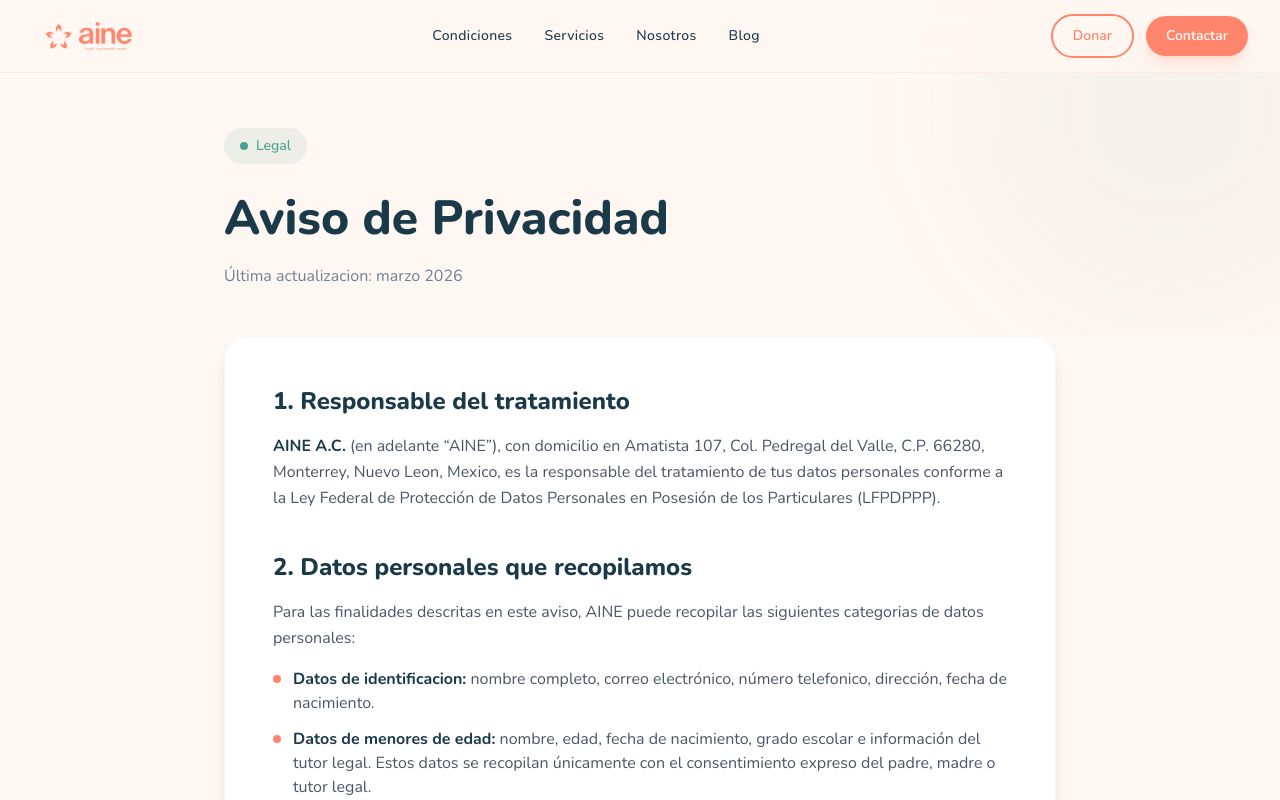
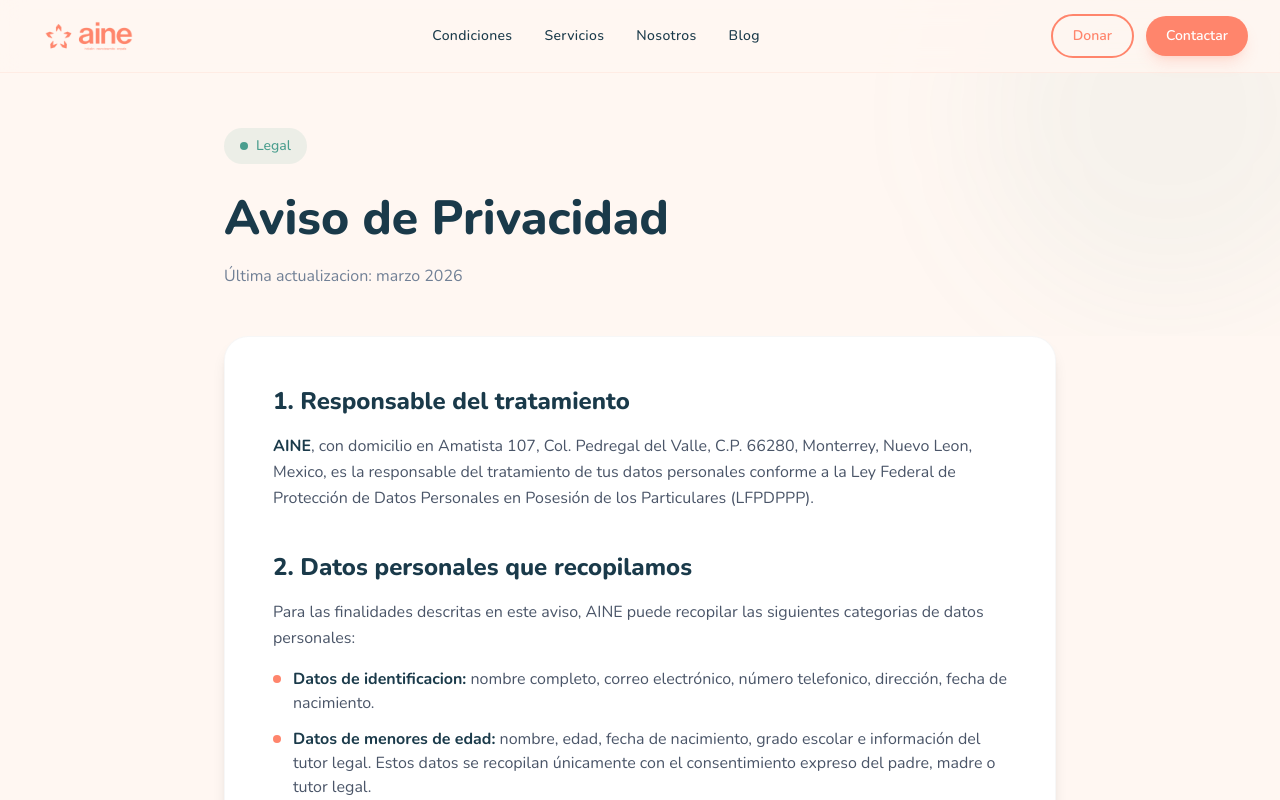
Before and after one commit to lucamendiola/aine-web, a Next.js app: page /privacidad in a window 1280 px wide. Shown: the top 800 px of the page. Built offline with nearby package versions, Linux system fonts and the light colour scheme.

Commit message:
Replace "AINE A.C." with "AINE" across site
Co-Authored-By: Claude Opus 4.7 (1M context) <noreply@anthropic.com>

```diff
--- a/src/app/donativos/page.tsx
+++ b/src/app/donativos/page.tsx
@@ -361,7 +361,7 @@ export default function DonativosPage() {
             Transparencia y confíanza
           </h2>
           <p className="text-lg text-body max-w-2xl mx-auto leading-relaxed mb-4">
-            AINE A.C. se compromete al uso etico y transparente de todos los
+            AINE se compromete al uso etico y transparente de todos los
             donativos recibidos. Cada peso se destina directamente a la
             atención de niños y jóvenes con neurodivergencias.
           </p>
--- a/src/app/privacidad/page.tsx
+++ b/src/app/privacidad/page.tsx
@@ -3,11 +3,11 @@ import type { Metadata } from "next";
 export const metadata: Metadata = {
   title: "Aviso de Privacidad",
   description:
-    "Aviso de privacidad de AINE A.C. Conoce como recopilamos, usamos y protegemos tus datos personales.",
+    "Aviso de privacidad de AINE. Conoce como recopilamos, usamos y protegemos tus datos personales.",
   openGraph: {
     title: "Aviso de Privacidad | AINE",
     description:
-      "Aviso de privacidad de AINE A.C. conforme a la Ley Federal de Protección de Datos Personales.",
+      "Aviso de privacidad de AINE conforme a la Ley Federal de Protección de Datos Personales.",
     url: "https://aine.mx/privacidad",
   },
 };
@@ -45,8 +45,7 @@ export default function PrivacidadPage() {
                 1. Responsable del tratamiento
               </h2>
               <p className="text-body leading-relaxed">
-                <strong className="text-heading">AINE A.C.</strong> (en adelante
-                &ldquo;AINE&rdquo;), con domicilio en Amatista 107, Col.
+                <strong className="text-heading">AINE</strong>, con domicilio en Amatista 107, Col.
                 Pedregal del Valle, C.P. 66280, Monterrey, Nuevo Leon, Mexico,
                 es la responsable del tratamiento de tus datos personales
                 conforme a la Ley Federal de Protección de Datos Personales en
--- a/src/app/quiero-participar/page.tsx
+++ b/src/app/quiero-participar/page.tsx
@@ -204,7 +204,7 @@ export default function QuieroParticiparPage() {
                       >
                         Aviso de Privacidad
                       </Link>{" "}
-                      de AINE A.C.
+                      de AINE.
                     </label>
                   </div>
 
```
